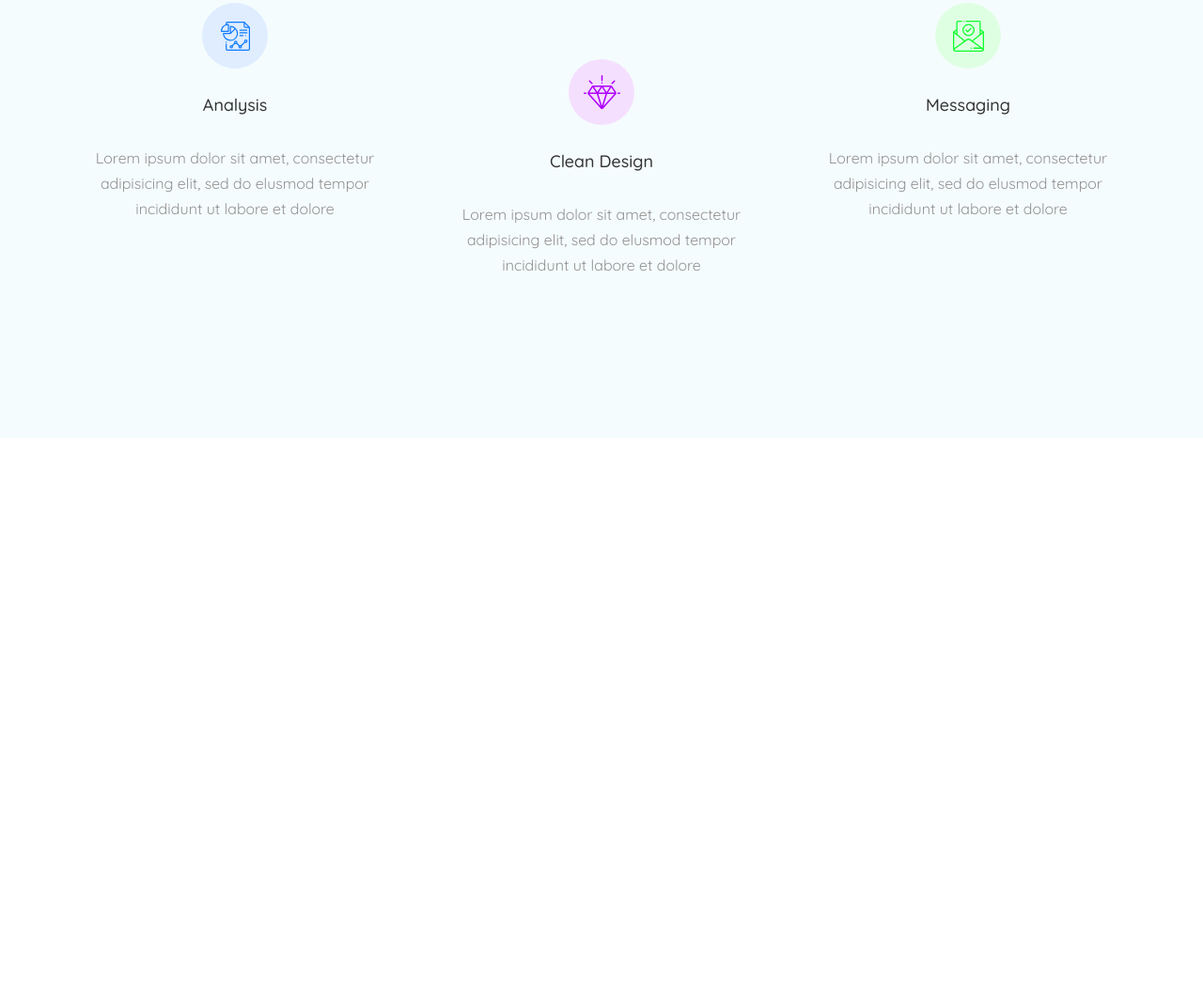
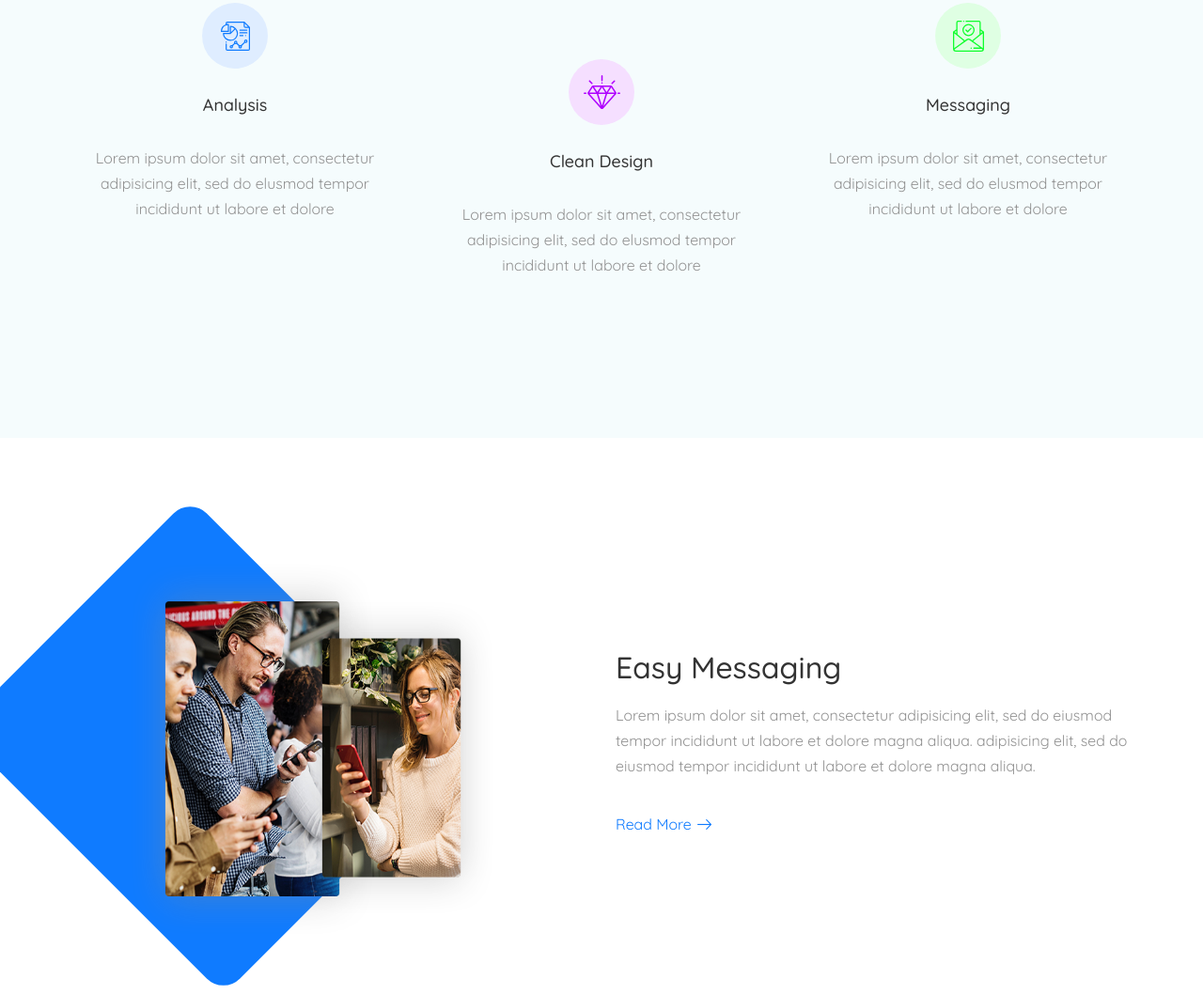
Before and after one commit to AsiaTitova/AppSon, a website: page source/index.html in a window 1280 px wide. Shown: the part 1233-2292 px from the top of the page at 94% size. Before the commit the page ends 1699 px from the top, so only its background shows below. Drawn offline with nearby package versions, Linux system fonts and the light colour scheme; files that its build step writes are made by us from their sources; files whose address does not match are found by name.

Commit message:
разметка и стилизация блока about

```diff
--- a/source/index.html
+++ b/source/index.html
@@ -71,6 +71,13 @@
           </ul>
         </div>
       </section>
+      <section class="page-main__about about">
+        <div class="about__container container">
+          <h2 class="about__title">Easy Messaging</h2>
+          <p class=" about__content">Lorem ipsum dolor sit amet, consectetur adipisicing elit, sed do eiusmod tempor incididunt ut labore et dolore magna aliqua. adipisicing elit, sed do eiusmod tempor incididunt ut labore et dolore magna aliqua.</p>
+          <a class="about__link" href="#" aria-label="Read more">Read More</a>
+        </div>
+      </section>
     </main>
   </body>
 </html>
--- /dev/null
+++ b/source/sass/blocks/about.scss
@@ -0,0 +1,49 @@
+.about__container {
+  position: relative;
+  padding: 226px 10px 117px 585px;
+  background-image: url("../../img/bg-about-desktop@1x.png"), url("../../img/bg-about2-desktop@1x.png");
+  background-repeat: no-repeat, no-repeat;
+  background-size: 221px 337px, 263px 400px;
+  background-position: 236px 172px, 67px 131px;
+
+  &::before {
+    @include pseudo ("", absolute, 400px, 350px);
+    top: 153px;
+    left: -50px;
+    background-color: $blue;
+    border-radius: 25px;
+    transform: rotate(45deg);
+    z-index: -1;
+  }
+}
+
+.about__title {
+  margin: 0;
+  margin-bottom: 20px;
+  color: $dark-gray;
+  font-size: 32px;
+  line-height: 36px;
+  font-weight: 500;
+}
+
+.about__content {
+  margin: 0;
+  margin-bottom: 30px;
+  color: $gray;
+  font-size: 16px;
+  line-height: 27px;
+}
+
+.about__link {
+  display: block;
+  width: 105px;
+  padding: 5px 20px 5px 0;
+  color: $blue;
+  font-size: 16px;
+  line-height: 27px;
+  text-decoration: none;
+  background-image: url("../img/arrow.png");
+  background-repeat: no-repeat;
+  background-size: 15px 11px;
+  background-position: 87px 13px;
+}
--- a/source/sass/style.scss
+++ b/source/sass/style.scss
@@ -9,3 +9,4 @@
 @import "blocks/logo.scss";
 @import "blocks/promo.scss";
 @import "blocks/features.scss";
+@import "blocks/about.scss";
```
Also changed, not shown: build/css/style.min.css, build/img/arrow.png (added), build/img/bg-about-desktop@1x.png (added), build/img/bg-about-desktop@2x.png (added), build/img/bg-about2-desktop@1x.png (added), build/img/bg-about2-desktop@2x.png (added), build/img/content-logo-desktop@1x.webp (added), build/img/content-logo-desktop@2x.webp (added), build/img/sprite_auto.svg (added), build/index.html, source/img/arrow.png (added), source/img/bg-about-desktop@1x.png (added), source/img/bg-about-desktop@2x.png (added), source/img/bg-about2-desktop@1x.png (added), 1 more files, 1 other file.
